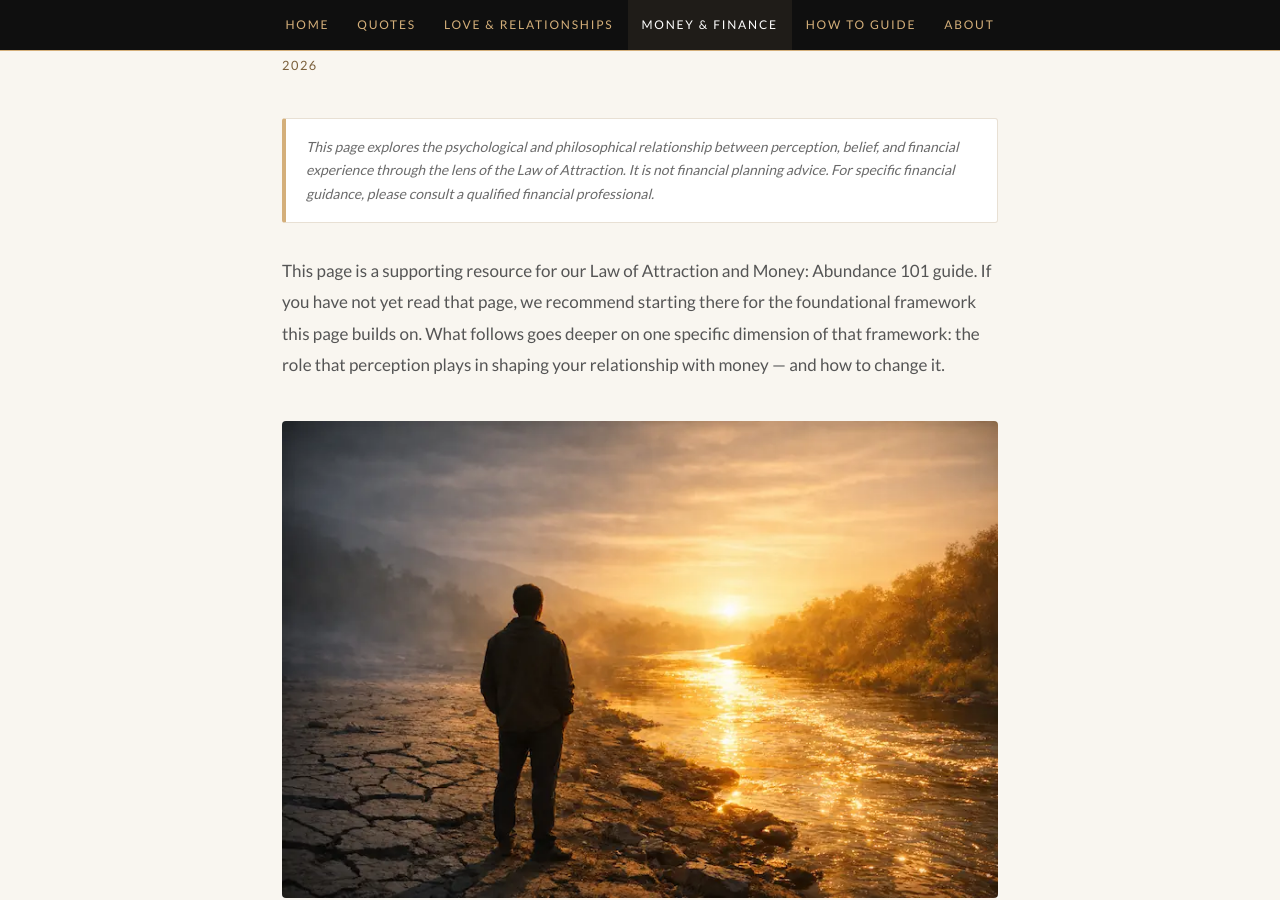
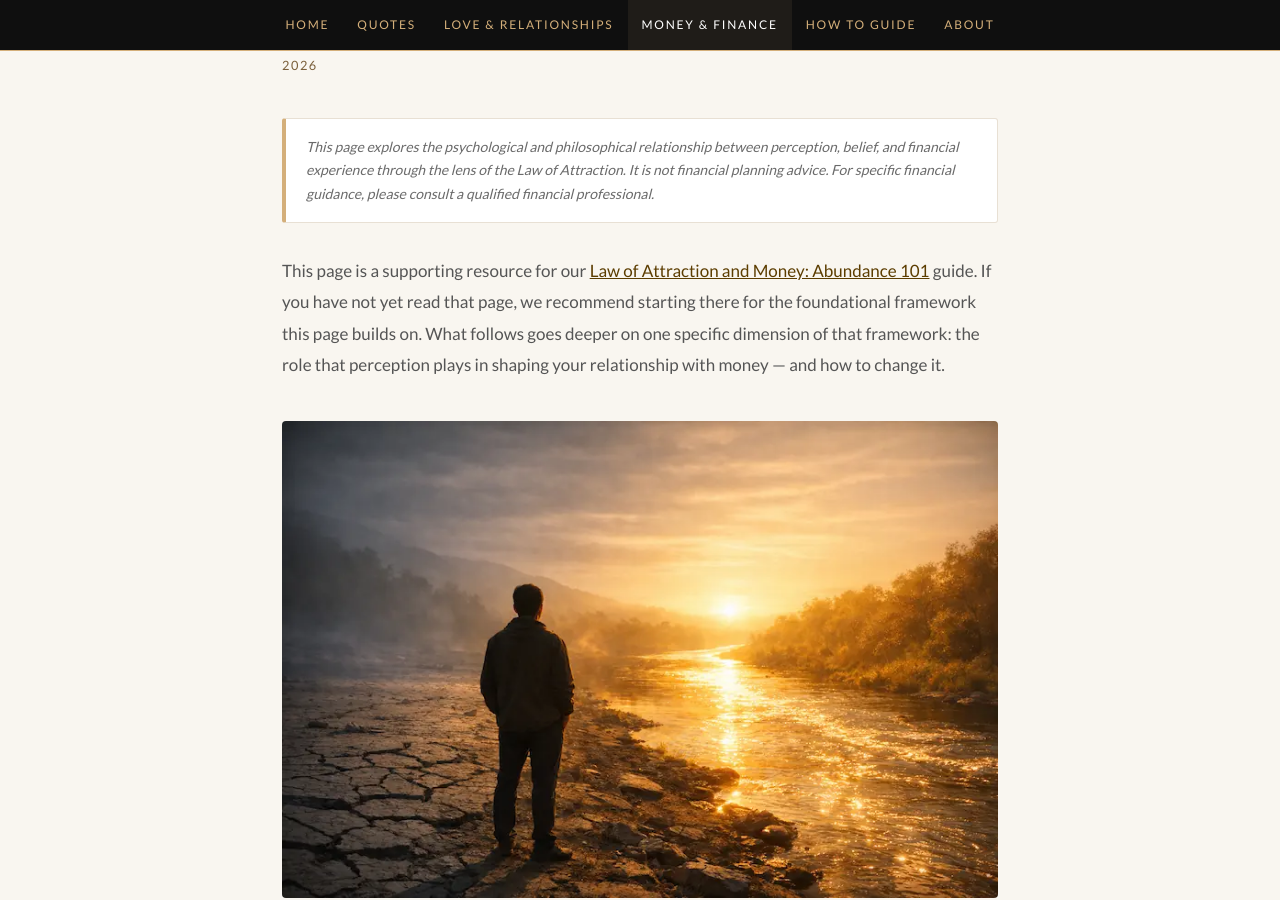
Before and after one commit to LOAC-Central/loacentral, a Jekyll site: the page built from law-attraction-money-abundance-101/refocus/index.html, in a window 1280 px wide and 900 px high, scrolled down 547 px. Built offline with Jekyll 4.4.1, drawn with Linux system fonts in a browser that asks for light colours.

Commit message:
Update index.html
add silo link

```diff
--- a/law-attraction-money-abundance-101/refocus/index.html
+++ b/law-attraction-money-abundance-101/refocus/index.html
@@ -335,7 +335,7 @@ permalink: /money-refocus/
 
   <p class="disclaimer-note">This page explores the psychological and philosophical relationship between perception, belief, and financial experience through the lens of the Law of Attraction. It is not financial planning advice. For specific financial guidance, please consult a qualified financial professional.</p>
 
-  <p>This page is a supporting resource for our Law of Attraction and Money: Abundance 101 guide. If you have not yet read that page, we recommend starting there for the foundational framework this page builds on. What follows goes deeper on one specific dimension of that framework: the role that perception plays in shaping your relationship with money — and how to change it.</p>
+ <p>This page is a supporting resource for our <a href="/law-attraction-money-abundance-101/" style="color:#5c3d00;text-decoration:underline;">Law of Attraction and Money: Abundance 101</a> guide. If you have not yet read that page, we recommend starting there for the foundational framework this page builds on. What follows goes deeper on one specific dimension of that framework: the role that perception plays in shaping your relationship with money — and how to change it.</p>
 
   <!-- IMAGE — below first paragraph -->
   <img
```
